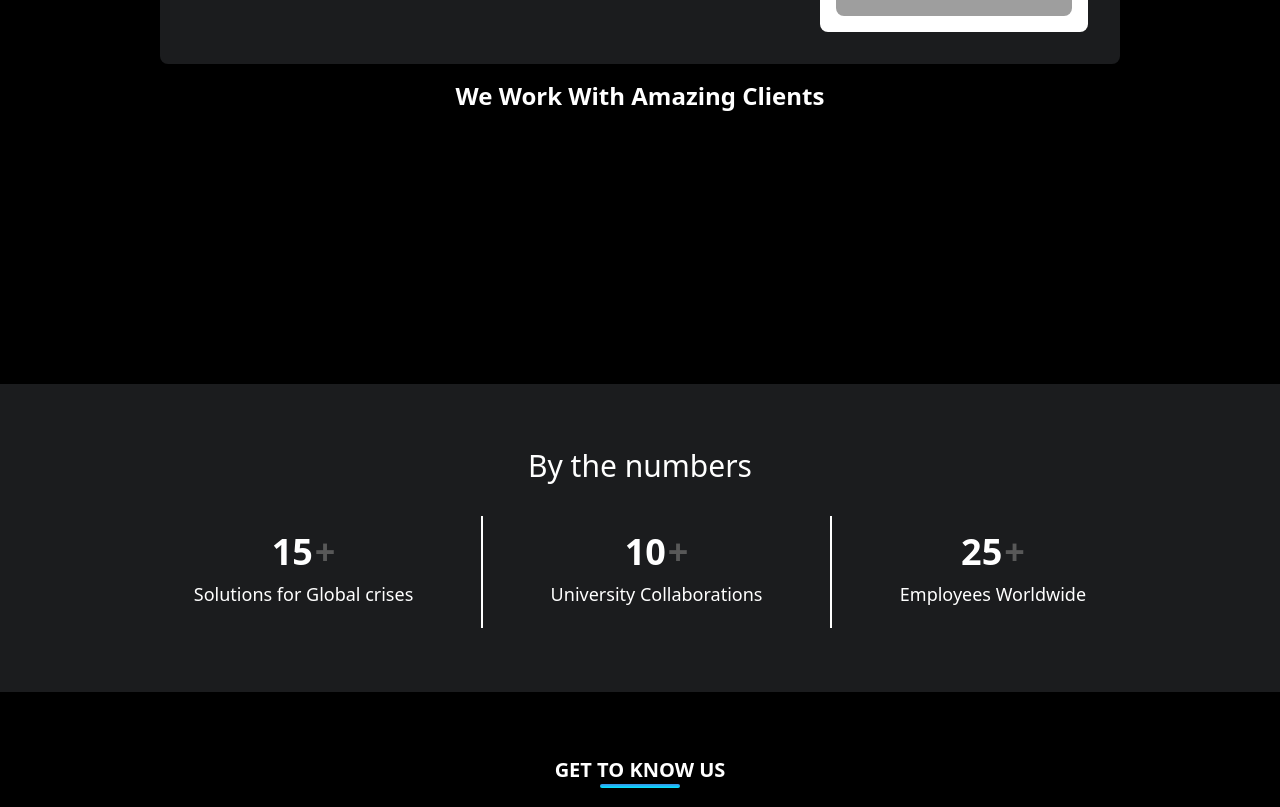
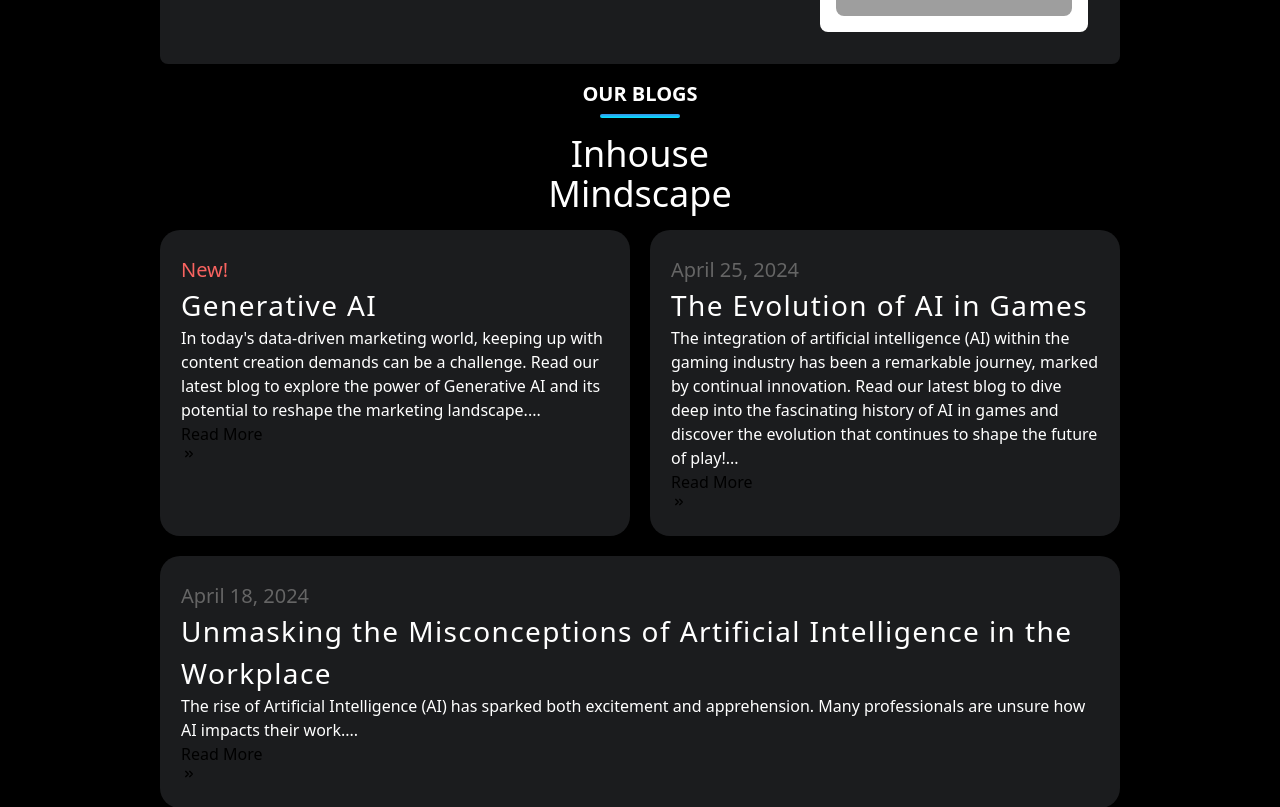
Before and after one commit to sarikasingh30/lens-corp-ai-assignment, a Next.js app: page / in a window 1280 px wide. Shown: the part 1340-2147 px from the top of the page. Built offline with nearby package versions, Linux system fonts and the light colour scheme; grey boxes are pictures that could not be loaded; what @material-tailwind/html would draw is missing.

Commit message:
blogs added

```diff
--- a/src/app/page.tsx
+++ b/src/app/page.tsx
@@ -12,7 +12,7 @@ export default function Home() {
     <>
      <MainSection/>
      <About/>
-     {/* <Blogs/> */}
+     <Blogs/>
      <NewClients/>
      <Figures/>
      <Questionaire/>
--- /dev/null
+++ b/src/components/Blogs/Blogs.css
@@ -0,0 +1,17 @@
+@keyframes scrollUp {
+    0% {
+      opacity: 0;
+      transform: translateY(100%);
+    }
+    100% {
+      opacity: 1;
+      transform: translateY(0);
+    }
+  }
+
+.sam{
+  grid-column: span 2;
+  grid-row: 2
+}
+
+.anime{animation: scrollUp 0.3s ease forwards}
--- a/src/components/Blogs/Blogs.tsx
+++ b/src/components/Blogs/Blogs.tsx
@@ -1,42 +1,78 @@
 "use client";
+import "./Blogs.css";
 import { MyContext } from "../../context/Store";
-import React, { useContext } from "react";
-export const Blogs = () => {
+import React, { useContext, useState } from "react";
+export const Blogs: React.FC = () => {
   const context = useContext(MyContext);
   const { theme } = context;
+
+  // const [isActive, setIsActive] = useState<{ 0: boolean; 1: boolean; 2: boolean; }>({0:false,1:false,2:false})
+  // const handleActive = (index: number) => {
+  //   setIsActive(prevState => ({
+  //     ...prevState,
+  //     [index]: !isActive[index]
+  //   }));
+  // };
+
   return (
-    <div className="grid place-items-center overflow-hidden mt-4" id="blogs" style={{backgroundColor:theme=="dark"?"black":"white"}}>
+    <div
+      className="grid place-items-center overflow-hidden mt-4"
+      id="blogs"
+      style={{ backgroundColor: theme == "dark" ? "black" : "#fcfbf7" }}
+    >
       <div className="flex flex-col items-center gap-1.5 justify-center">
-      <h2
+        <h2
           className="text-center text-xl font-bold m-0"
           style={{ color: theme == "dark" ? "white" : "black" }}
         >
-         OUR BLOGS
+          OUR BLOGS
         </h2>
         <div
           className="h-1 w-20 m-auto rounded"
           style={{ backgroundImage: "linear-gradient(#3c8ce7, #00eaff)" }}
         ></div>
       </div>
-      <p className="w-80 text-center text-4xl font-medium my-4"
-        style={{ color: theme == "dark" ? "white" : "black" }}>Inhouse Mindscape</p>
+      <p
+        className="w-80 text-center text-4xl font-medium my-4"
+        style={{ color: theme == "dark" ? "white" : "black" }}
+      >
+        Inhouse Mindscape
+      </p>
       <div className="w-5/6 flex flex-col lg:grid lg:w-3/4 lg:grid-cols-2 lg:gap-5 md:grid md:w-3/4 md:grid-cols-2 md:gap-5">
         <div className="flex relative">
-          <div className=""></div>
-          <div className="">
+          {theme == "dark" ? (
+            ""
+          ) : (
+            <div className="w-40 h-24 flex-shrink-0 rounded-full bg-[#fbc976] filter blur-[70px] absolute -right-16 -bottom-24"></div>
+          )}
+          <div
+            className="border rounded-[20px] py-[25px] px-[20px] overflow-hidden border-transparent"
+            style={{ backgroundColor: theme == "dark" ? "#1b1c1e" : "#fff" }}
+          >
             <div className="">
               <div>
                 <span
                   className=""
-                  style={{ color: "rgb(248, 99, 96)" }}
+                  style={{
+                    color: "rgb(248, 99, 96)",
+                    fontSize: "20px",
+                    fontWeight: "500",
+                    lineHeight: "140.7%",
+                  }}
                 >
                   New!
                 </span>
-                <h2 className="">Generative AI</h2>
+                <h2
+                  className="text-[28px] font-medium  tracking-wider"
+                  style={{ color: theme == "dark" ? "white" : "black" }}
+                >
+                  Generative AI
+                </h2>
               </div>
               <div
                 className=""
-                style={{ backgroundColor: "rgb(255, 246, 205)" }}
+                style={{backgroundColor:theme=="dark"?"#1b1c1e":"rgb(255, 246, 205)",color:theme=="dark"?"white":"black"}}
+
               >
                 <p className="">{`In today's data-driven marketing world, keeping up with content creation demands can be a challenge. Read our latest blog to explore the power of Generative AI and its potential to reshape the marketing landscape....`}</p>
               </div>
@@ -68,24 +104,39 @@ export const Blogs = () => {
             </div>
           </div>
         </div>
-        <div className="">
-          <div className=""></div>
-          <div className="">
+        <div className="flex relative">
+          {theme == "dark" ? (
+            ""
+          ) : (
+            <div className="w-40 h-24 flex-shrink-0 rounded-full bg-[#00b2fc] filter blur-[100px] absolute -top-12 -right-16"></div>
+          )}
+          <div
+            className="border rounded-[20px] py-[25px] px-[20px] overflow-hidden border-transparent"
+            style={{ backgroundColor: theme == "dark" ? "#1b1c1e" : "#fff" }}
+          >
             <div className="">
               <div>
                 <span
                   className=""
-                  style={{ color: "rgb(101, 101, 101)" }}
+                  style={{
+                    color: "rgb(101, 101, 101)",
+                    fontSize: "20px",
+                    fontWeight: "500",
+                    lineHeight: "140.7%",
+                  }}
                 >
                   April 25, 2024
                 </span>
-                <h2 className="">
+                <h2
+                  className="text-[28px] font-medium  tracking-wider"
+                  style={{ color: theme == "dark" ? "white" : "black" }}
+                >
                   The Evolution of AI in Games
                 </h2>
               </div>
               <div
                 className=""
-                style={{ backgroundColor: "rgb(226, 242, 255)" }}
+                style={{backgroundColor:theme=="dark"?"#1b1c1e":"rgb(226, 242, 255)",color:theme=="dark"?"white":"black"}}
               >
                 <p className="">
                   The integration of artificial intelligence (AI) within the
@@ -123,25 +174,44 @@ export const Blogs = () => {
             </div>
           </div>
         </div>
-        <div className="">
-          <div className=""></div>
-          <div className="">
+        <div className="flex relative sam">
+          {theme == "dark" ? (
+            ""
+          ) : (
+            <div className="w-40 h-24 flex-shrink-0 rounded-full bg-[#ff6160] filter blur-[100px] absolute -left-[10px] -bottom-[10px]"></div>
+          )}
+
+          <div
+            className="border rounded-[20px] py-[25px] px-[20px] overflow-hidden border-transparent"
+            style={{
+              backgroundColor: theme == "dark" ? "#1b1c1e" : "#fff",
+            }}
+          >
             <div className="">
               <div>
                 <span
                   className=""
-                  style={{color: "rgb(101, 101, 101)"}}
+                  style={{
+                    color: "rgb(101, 101, 101)",
+                    fontSize: "20px",
+                    fontWeight: "500",
+                    lineHeight: "140.7%",
+                  }}
                 >
                   April 18, 2024
                 </span>
-                <h2 className="">
+                <h2
+                  className="text-[28px] font-medium  tracking-wider"
+                  style={{ color: theme == "dark" ? "white" : "black" }}
+                >
                   Unmasking the Misconceptions of Artificial Intelligence in the
                   Workplace
                 </h2>
               </div>
               <div
                 className=""
-                style={{backgroundColor: "rgb(255, 236, 235)"}}
+
+                style={{backgroundColor:theme=="dark"?"#1b1c1e":"rgb(255, 236, 235)",color:theme=="dark"?"white":"black"}}
               >
                 <p className="">
                   The rise of Artificial Intelligence (AI) has sparked both
```
